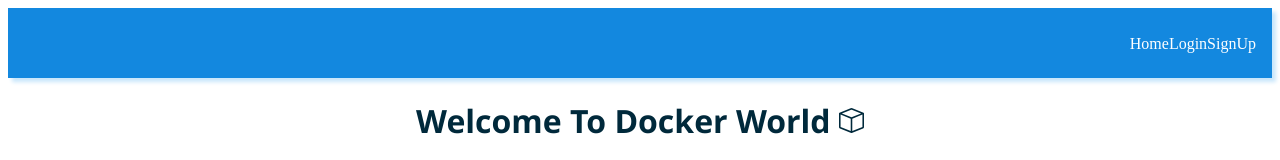
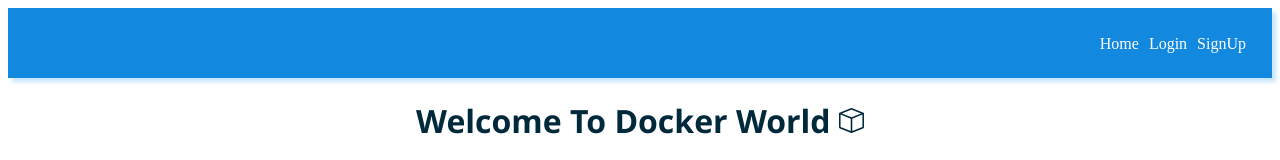
Before and after one commit to navsin189/docker-web-app, a React (Create React App) app: page / in a window 1280 px wide. Shown: the top 160 px of the page. Built offline with nearby package versions, Linux system fonts and the light colour scheme.

Commit message:
minor update

```diff
--- a/public/index.html
+++ b/public/index.html
@@ -10,7 +10,7 @@
       homescreen on Android. See https://developers.google.com/web/fundamentals/engage-and-retain/web-app-manifest/
     -->
 	<link rel="manifest" href="%PUBLIC_URL%/manifest.json">
-	<link rel="shortcut icon" href="%PUBLIC_URL%/favicon.ico">
+	<link rel="icon" href="https://avatars.githubusercontent.com/u/7739233?s=200&v=4">
 	<!--
       Notice the use of %PUBLIC_URL% in the tags above.
       It will be replaced with the URL of the `public` folder during the build.
--- a/src/components/core/navbar.js
+++ b/src/components/core/navbar.js
@@ -4,7 +4,7 @@
 import {makeStyles} from '@material-ui/core/styles';
 const NavBar = () => {
   const useStyles = makeStyles({
-    list:{color:"white",textDecoration:"none",marginRight:"10"}
+    list:{color:"white",textDecoration:"none",margin:"0 10px 0 0"}
   });
   const styles = useStyles();
   return (
```
